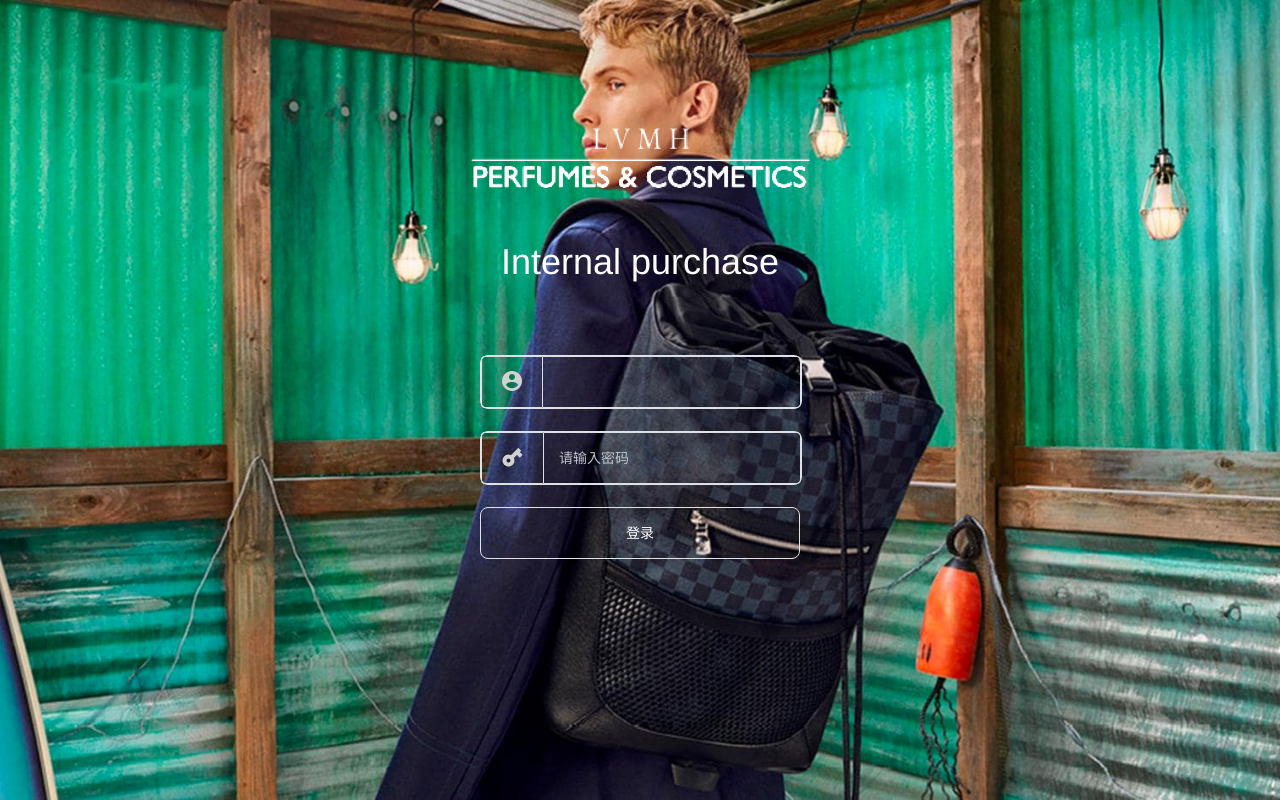
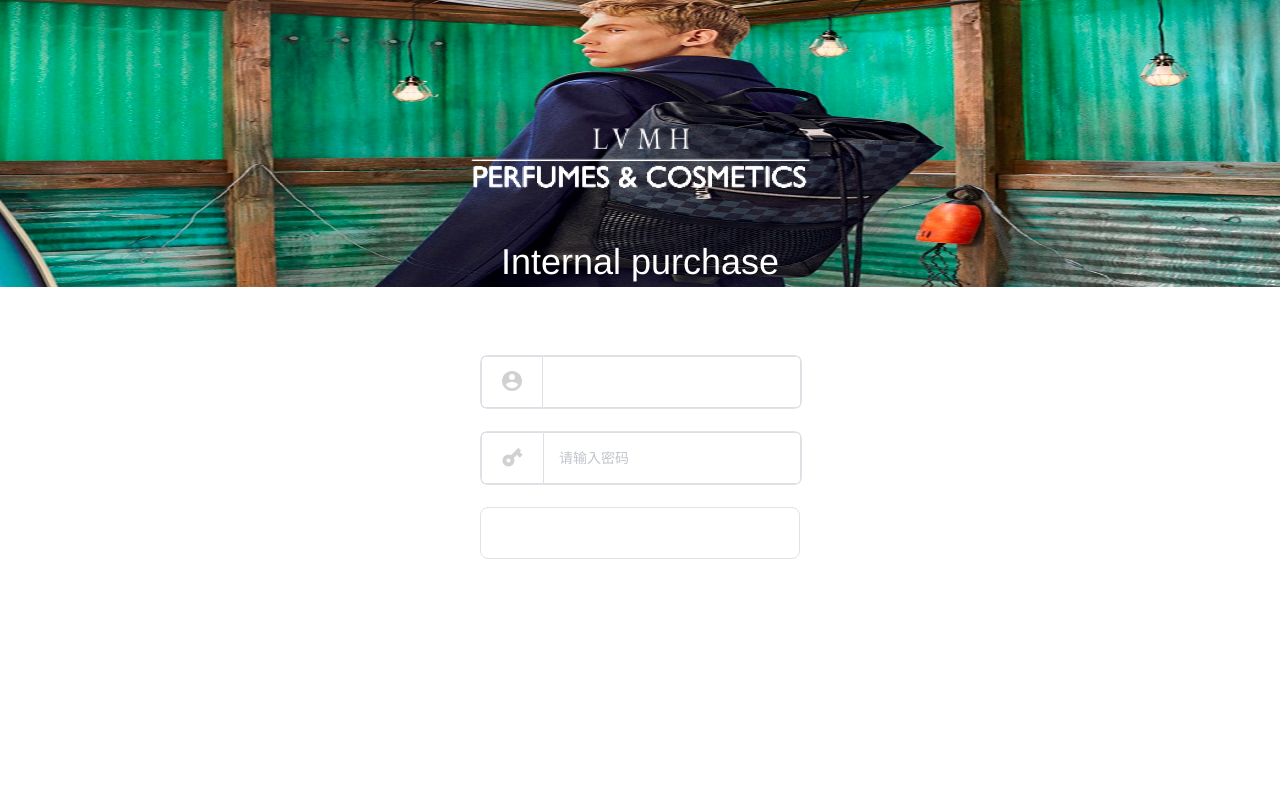
Before and after one commit to lzghost/lvmhPC, a Vue app: page /#/login in a window 1280 px wide. Built offline with nearby package versions, Linux system fonts and the light colour scheme.

Commit message:
增加一个state，判断当前环境

```diff
--- a/src/pages/login/Login.vue
+++ b/src/pages/login/Login.vue
@@ -1,5 +1,6 @@
 <template>
-  <div class="container login-wrapper">
+  <div>
+    <div class="container login-wrapper" v-if="global.isPc === true">
       <div class="logo"></div>
       <div class="words">Internal purchase</div>
       <!--登录部分 start-->
@@ -23,11 +24,15 @@
         </el-form>
         <!--登录部分 end-->
       </el-col>
+    </div>
+    <div v-if="global.isPc === false">
 
+    </div>
   </div>
 </template>
 
 <script>
+import {mapState, mapMutations} from 'vuex'
   export default {
     name: 'Home',
     data(){
@@ -40,6 +45,11 @@
     },
     mounted() {
 
+    },
+    computed: {
+      ...mapState([
+        'global'
+      ]),
     },
     methods:{
 
@@ -54,7 +64,6 @@
     height:100%;
     background:url('../../assets/pc-bg.png') no-repeat center;
     background-size:100% 100%;
-    font-size: 100px;
   }
   .container:before{
     content: "";
--- a/src/store/state.js
+++ b/src/store/state.js
@@ -3,12 +3,13 @@ import Vuex from 'vuex'
 import mutations from './mutations'
 import actions from './action'
 import getters from './getters'
+import { detect } from '../utils/storage'
 
 Vue.use(Vuex)
 
 const state = {
   global: {
-    isPc: true
+    isPc: detect()
   },
   cart: {
 
--- a/src/utils/storage.js
+++ b/src/utils/storage.js
@@ -39,7 +39,7 @@ export function detect() {
     || navigator.userAgent.match(/BlackBerry/i)
     || navigator.userAgent.match(/Windows Phone/i)
   ){
-    return true;
+    return false;
   }
-  return false;
+  return true;
 }
```
Lines whose indentation alone changed are shown as unchanged.
